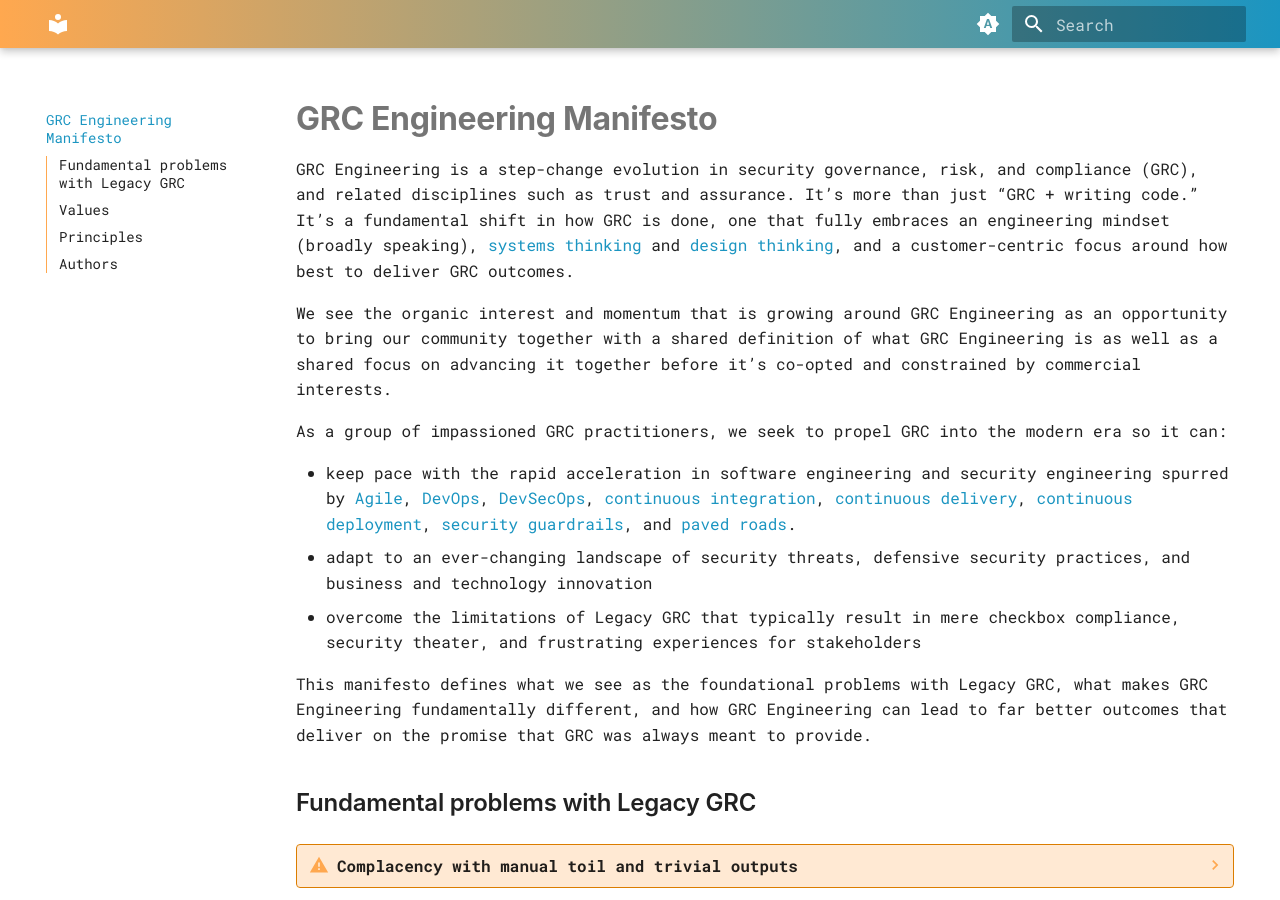
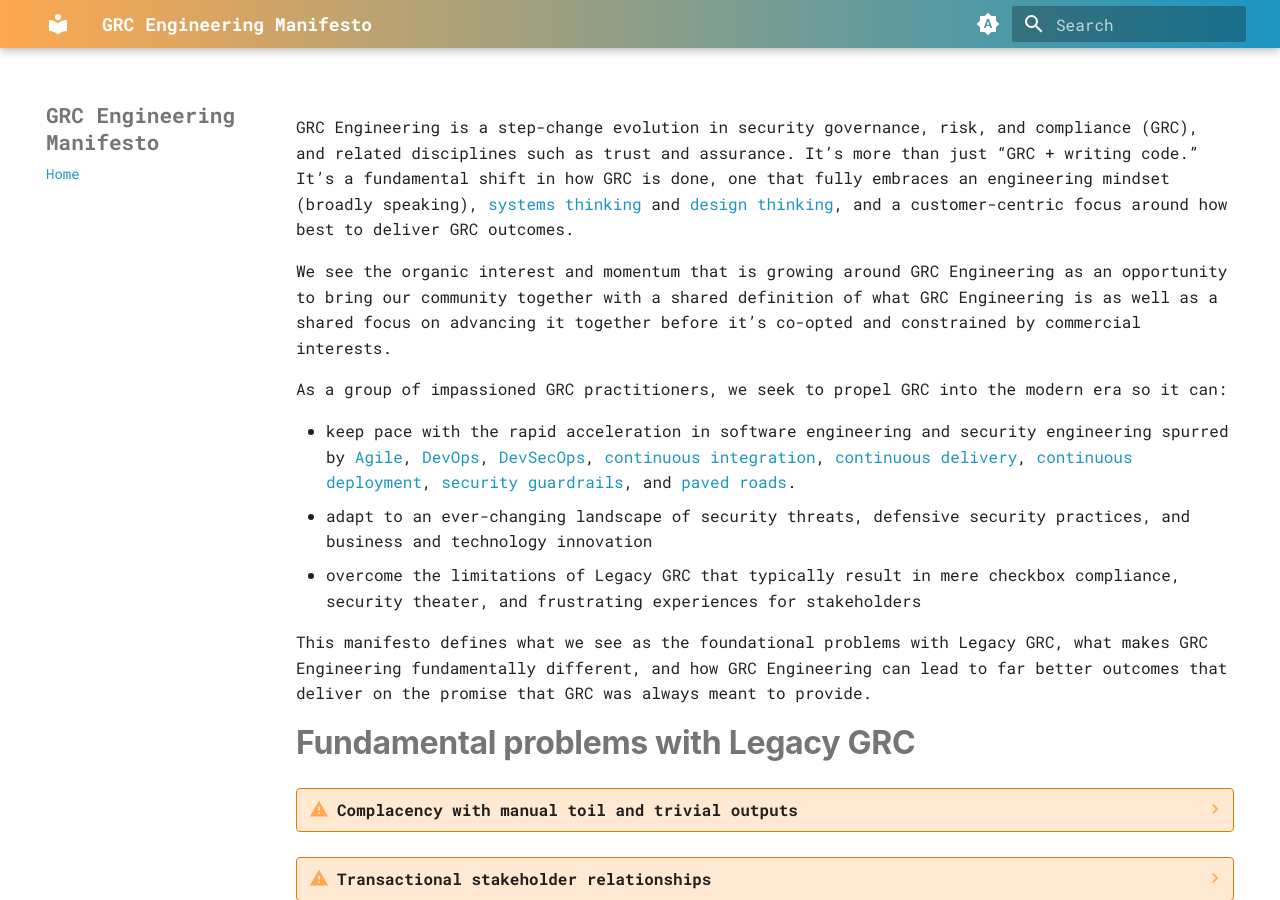
Before and after one commit to grcengineering/grcengineering.github.io, an MkDocs documentation site: the page built from docs/index.md, in a window 1280 px wide and 900 px high. Built offline with MkDocs 1.6.1 and Material for MkDocs 9.7.7, drawn with Linux system fonts in a browser that asks for light colours; some web fonts are replaced; plug-ins that fetch from the network failed and are left out.

```diff
--- a/docs/index.md
+++ b/docs/index.md
@@ -1,5 +1,3 @@
-# GRC Engineering Manifesto
-
 GRC Engineering is a step-change evolution in security governance, risk, and compliance (GRC), and related disciplines such as trust and assurance. It’s more than just “GRC + writing code.”  It’s a fundamental shift in how GRC is done, one that fully embraces an engineering mindset (broadly speaking), [systems thinking](https://en.m.wikipedia.org/wiki/Systems_thinking) and [design thinking](https://en.m.wikipedia.org/wiki/Design_thinking), and a customer-centric focus around how best to deliver GRC outcomes.
 
 We see the organic interest and momentum that is growing around GRC Engineering as an opportunity to bring our community together with a shared definition of what GRC Engineering is as well as a shared focus on advancing it together before it’s co-opted and constrained by commercial interests.
@@ -12,7 +10,7 @@ As a group of impassioned GRC practitioners, we seek to propel GRC into the mode
 
 This manifesto defines what we see as the foundational problems with Legacy GRC, what makes GRC Engineering fundamentally different, and how GRC Engineering can lead to far better outcomes that deliver on the promise that GRC was always meant to provide.
 
-## Fundamental problems with Legacy GRC
+# Fundamental problems with Legacy GRC
 
 ??? warning "Complacency with manual toil and trivial outputs"
 
@@ -46,7 +44,7 @@ This manifesto defines what we see as the foundational problems with Legacy GRC,
 
     While the advent of compliance automation products and low-cost audits have boosted GRC’s efficiency, the same cannot be said about the impact they’ve had on GRC’s effectiveness. In other words: automating and streamlining Legacy GRC practices simply results in producing low-value outcomes faster. In this context, GRC is largely, if not entirely, valued as a sales enabler or a “cover-your-ass” necessity rather than as foundational for having strong security and privacy practices that sustainably improve organizational outcomes and customer value.
 
-## Values
+# Values
 _A value is something that has relative worth, merit, or importance. That is, while there is value in the items on the right, we value the items on the left more._
 
 1. **Automate early on and often** over settling for manual processes and workflows
@@ -59,7 +57,7 @@ _A value is something that has relative worth, merit, or importance. That is, wh
 8. **Open source practitioner-developed solutions** over closed source vendor and industry organization paradigms
 
 
-## Principles
+# Principles
 _A principle describes a fundamental truth of GRC Engineering that enables efficient, effective, and delightful GRC outcomes and experiences._
 
 ??? success "Shift, and start, GRC left"
--- a/mkdocs.yml
+++ b/mkdocs.yml
@@ -1,4 +1,4 @@
-site_name: ""
+site_name: "GRC Engineering Manifesto"
 site_url: https://grc.engineering
 extra_css:
   - stylesheets/extra.css
```
